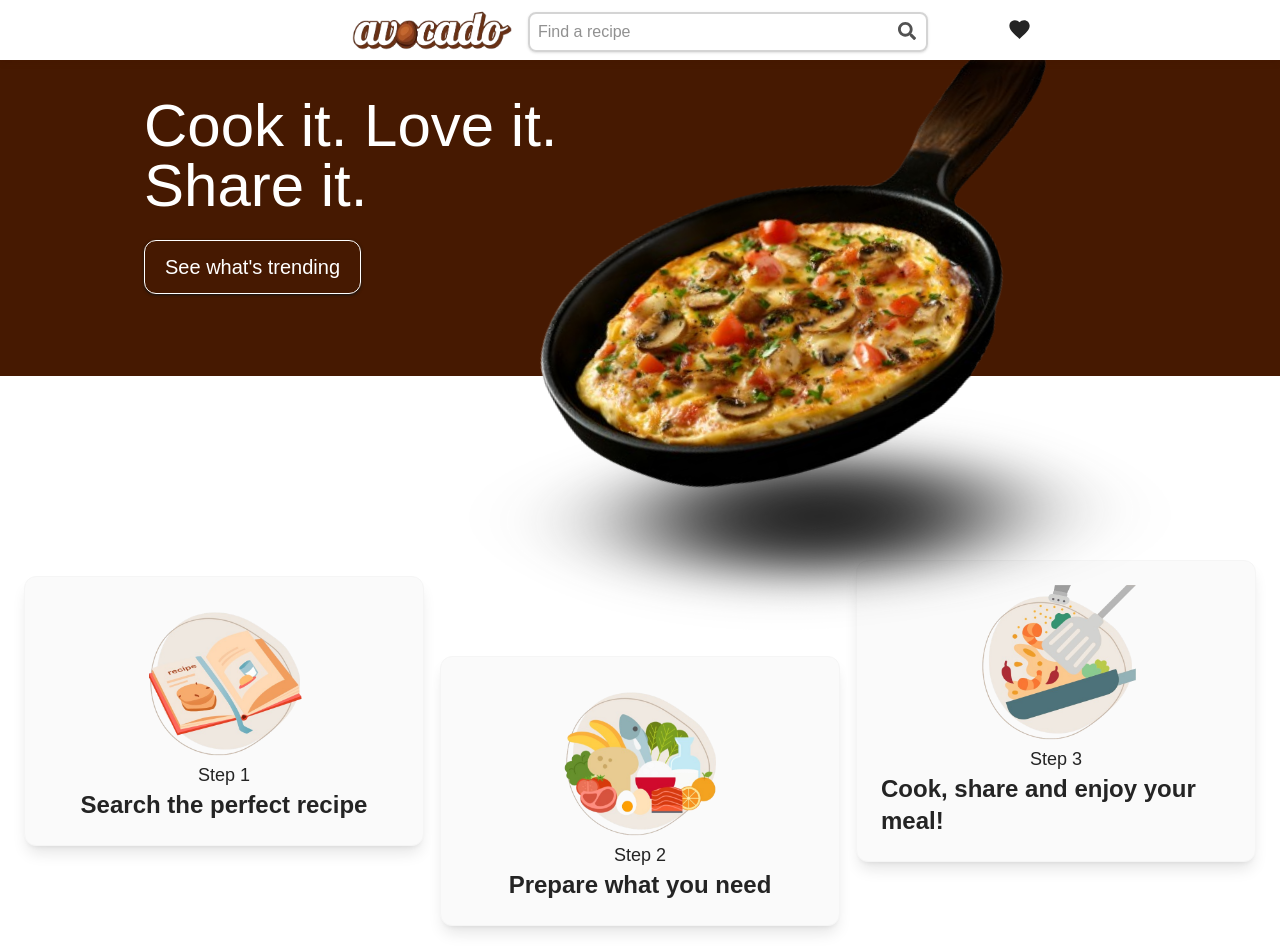
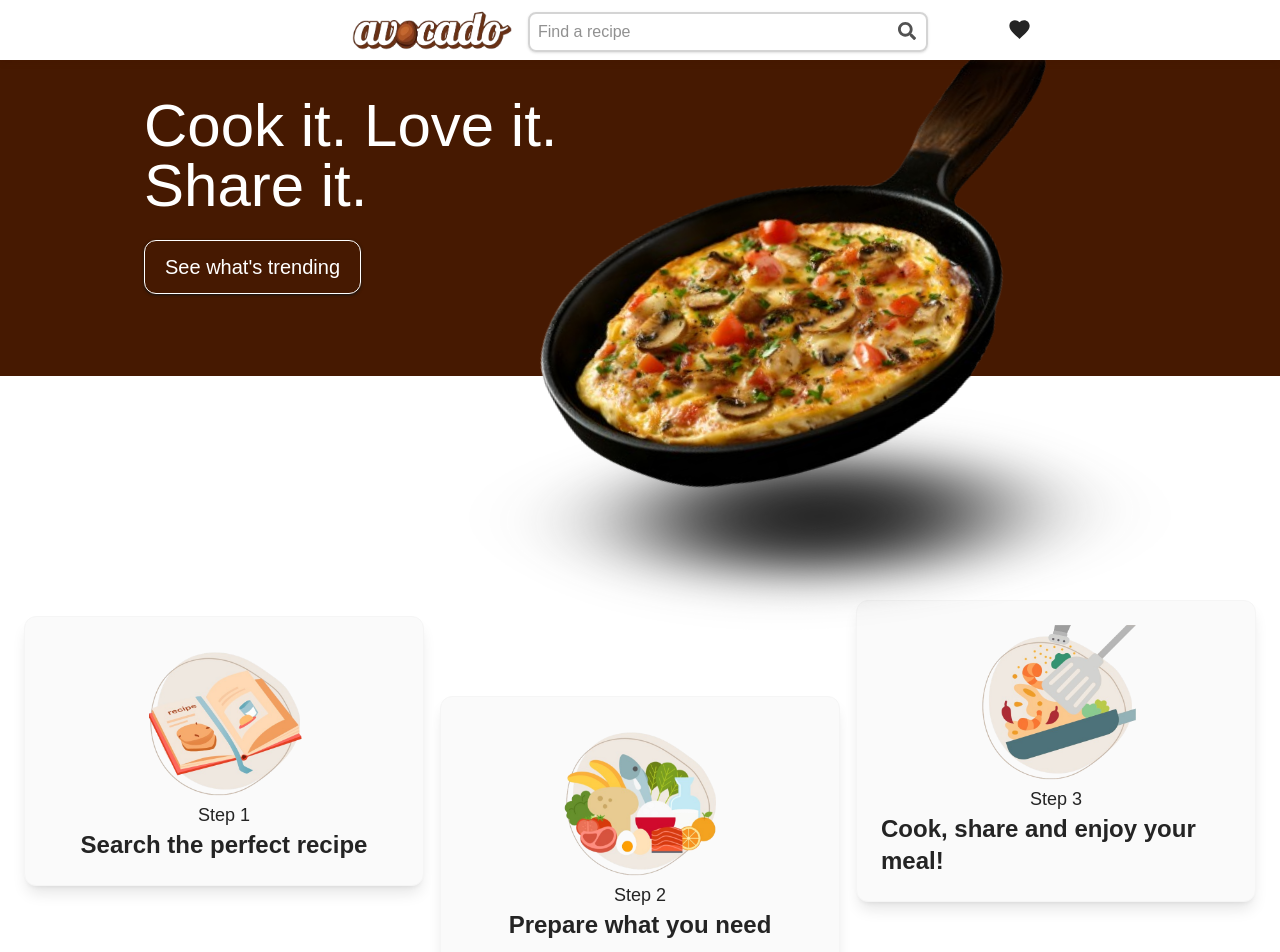
Before and after one commit to michelezedda/avocado, a React (Vite) app: page / in a window 1280 px wide. Shown: the top 952 px of the page. Built offline with nearby package versions, Linux system fonts and the light colour scheme; no server answers; a web font is replaced by a local one.

Commit message:
margin top adjusted

```diff
--- a/src/components/Cards.tsx
+++ b/src/components/Cards.tsx
@@ -3,7 +3,7 @@ import type { CardProps } from "../types/Types";
 const Cards = () => {
   return (
     <>
-      <div className="mx-auto max-w-screen-lg xl:max-w-screen-2xl mt-50 lg:mt-30">
+      <div className="mx-auto max-w-screen-lg xl:max-w-screen-2xl mt-50 lg:mt-40">
         <div className="flex flex-col lg:flex-row justify-around items-center gap-4 m-6">
           <Card
             pic="/media/search.png"
```
